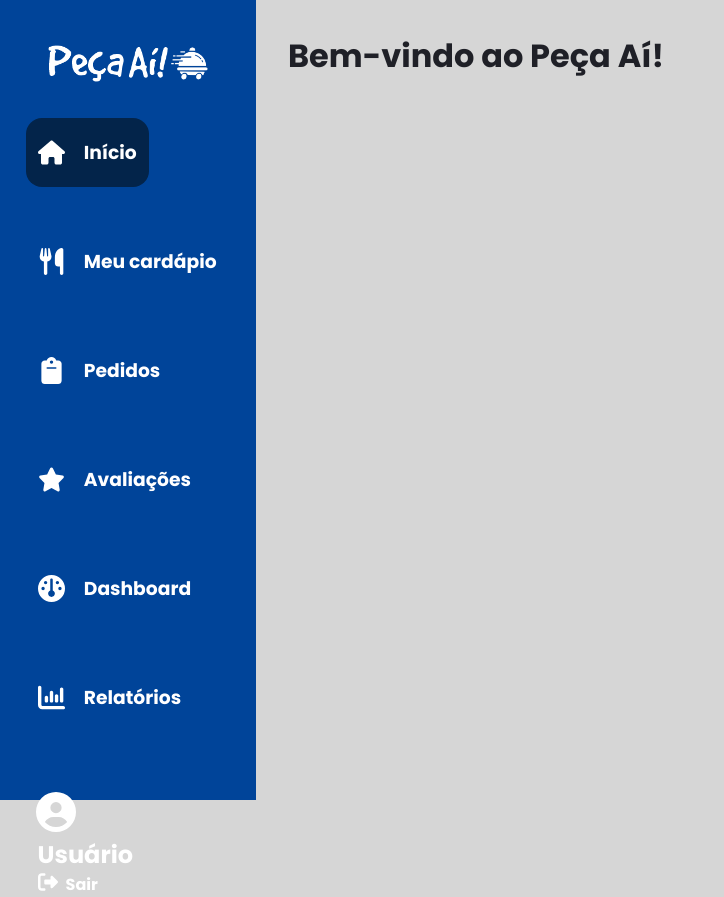
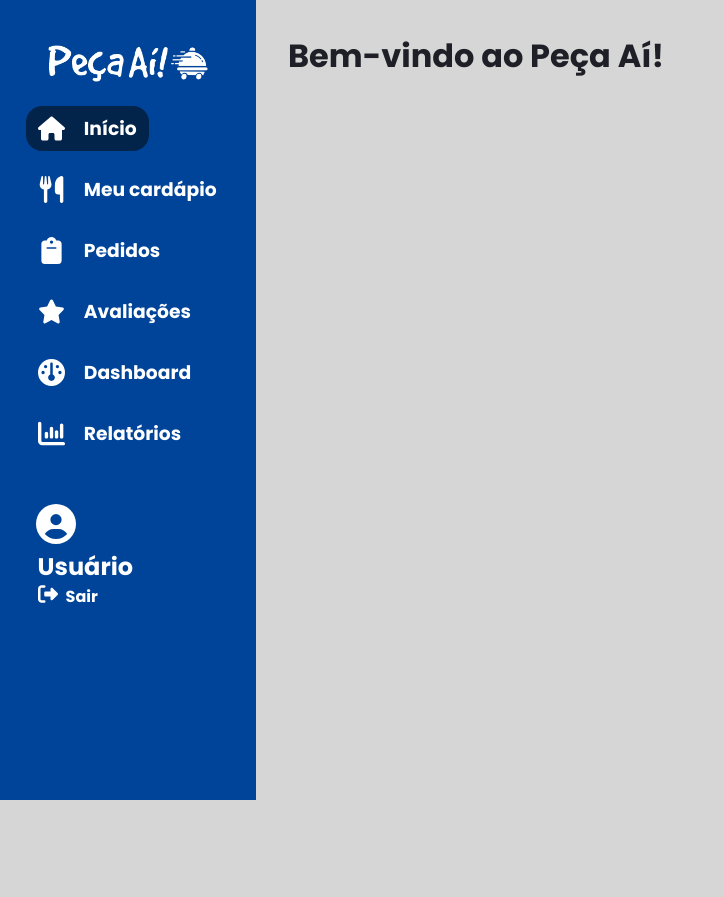
Before and after one commit to RafaelVnc/pecaai-PI, a React (Vite) app in the folder client/: page / in a window 1280 px wide. Shown: the whole page, without its empty margins (0-724 px from the left). After the commit the page ends 800 px from the top, so only its background shows below. Built offline with nearby package versions, Linux system fonts and the light colour scheme.

Commit message:
Resposive sidebar

```diff
--- a/client/src/index.css
+++ b/client/src/index.css
@@ -126,6 +126,13 @@ body {
   color: var(--main-color-dark);
 }
 
+@media (max-width: 1366px){
+  .sidebar__text--link {
+    margin: 0.5rem 0.75rem;
+    padding: 0.5rem 0.75rem;
+  }
+}
+
 /* Main Container */
 
 .main{
```
